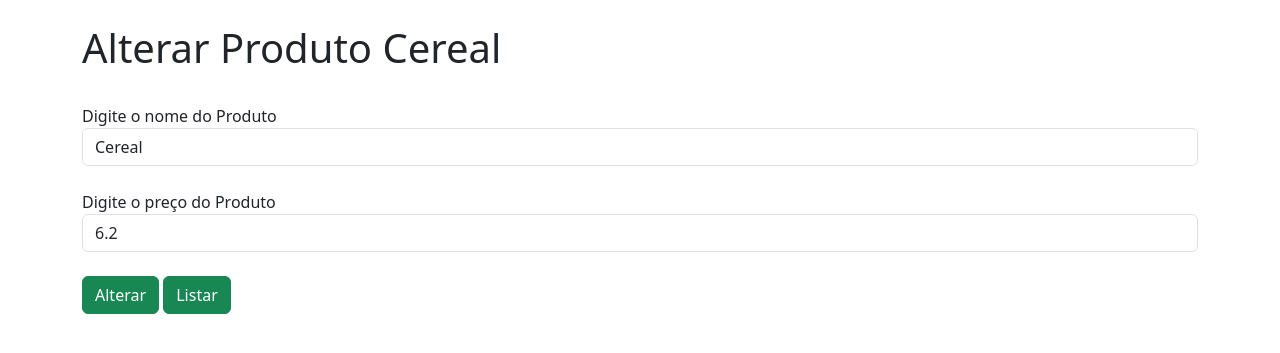
After one commit to NicolasRaony06/Gerenciador-Produtos-Django-Python, a Django app: page /produtos/alterar/10/ in a window 1280 px wide. The commit adds this page. Shown: the top 353 px of the page. Run offline with Django 5.2, Linux system fonts and the light colour scheme; data comes from the database, SQL or seed files in the repository; both versions use the stored data as it was after the commit.

Commit message:
Finalizando CRUD, add opção de alterar produto.

```diff
--- a/core/urls.py
+++ b/core/urls.py
@@ -1,7 +1,9 @@
 from django.contrib import admin
 from django.urls import path, include
+from django.shortcuts import redirect
 
 urlpatterns = [
     path("admin/", admin.site.urls),
+    path("", lambda request: redirect('produtos/cadastrar/')),
     path("produtos/", include("produtos.urls"))
 ]
--- /dev/null
+++ b/produtos/templates/alterar.html
@@ -0,0 +1,35 @@
+<!doctype html>
+<html lang="en">
+  <head>
+    <meta charset="utf-8">
+    <meta name="viewport" content="width=device-width, initial-scale=1">
+    <title>Alterar Produto</title>
+    <link href="https://cdn.jsdelivr.net/npm/bootstrap@5.3.3/dist/css/bootstrap.min.css" rel="stylesheet" integrity="sha384-QWTKZyjpPEjISv5WaRU9OFeRpok6YctnYmDr5pNlyT2bRjXh0JMhjY6hW+ALEwIH" crossorigin="anonymous">
+  </head>
+  <body>
+    <div class="container">
+        <br>
+        <h1>Alterar Produto {{produto.nome_produto}}</h1>
+        <br>
+
+        {% if erro == '1' %}
+            <div class="alert alert-danger" role="alert">
+                {{texto}}
+            </div>
+        {% endif %}
+
+        <form action="{% url "alterar" produto.id %}" method="POST"> {% csrf_token %}
+            <label for="produto">Digite o nome do Produto</label>
+            <input type="text" name="produto" id="produto" value="{{produto.nome_produto}}" class="form-control">
+            <br>
+            <label for="preco">Digite o preço do Produto</label>
+            <input type="text" name="preco" id="preco" value="{{produto.preco_produto}}" class="form-control">
+            <br>
+            <input type="submit" value="Alterar" class="btn btn-success">
+            <a href="{% url "listar" %}" class="btn btn-success">Listar</a>
+        </form>
+    </div>
+
+    <script src="https://cdn.jsdelivr.net/npm/bootstrap@5.3.3/dist/js/bootstrap.bundle.min.js" integrity="sha384-YvpcrYf0tY3lHB60NNkmXc5s9fDVZLESaAA55NDzOxhy9GkcIdslK1eN7N6jIeHz" crossorigin="anonymous"></script>
+  </body>
+</html>
--- a/produtos/urls.py
+++ b/produtos/urls.py
@@ -3,6 +3,7 @@ from . import views
 
 urlpatterns = [
     path("cadastrar/", views.cadastrar),
-    path("listar/", views.listar),
-    path("deletar/<int:id>/", views.deletar)
+    path("listar/", views.listar, name='listar'),
+    path("deletar/<int:id>/", views.deletar),
+    path("alterar/<int:id>/", views.alterar, name='alterar')
 ]
--- a/produtos/views.py
+++ b/produtos/views.py
@@ -42,3 +42,20 @@ def deletar(request, id):
     produto.delete()
 
     return redirect("/produtos/listar/")
+
+def alterar(request, id):
+    if request.method == 'GET':
+        produto = Produto.objects.get(id=id)
+        return render(request, 'alterar.html', {'produto': produto})
+    if request.method == 'POST':
+        nome_produto = request.POST.get('produto')
+        preco = request.POST.get('preco')
+
+        produto = Produto.objects.get(id=id)
+
+        produto.nome_produto = nome_produto
+        produto.preco_produto = preco
+
+        produto.save()
+
+        return redirect(listar)
```
Also changed, not shown: produtos/templates/listar.html (+9 -1 lines), db.sqlite3.
